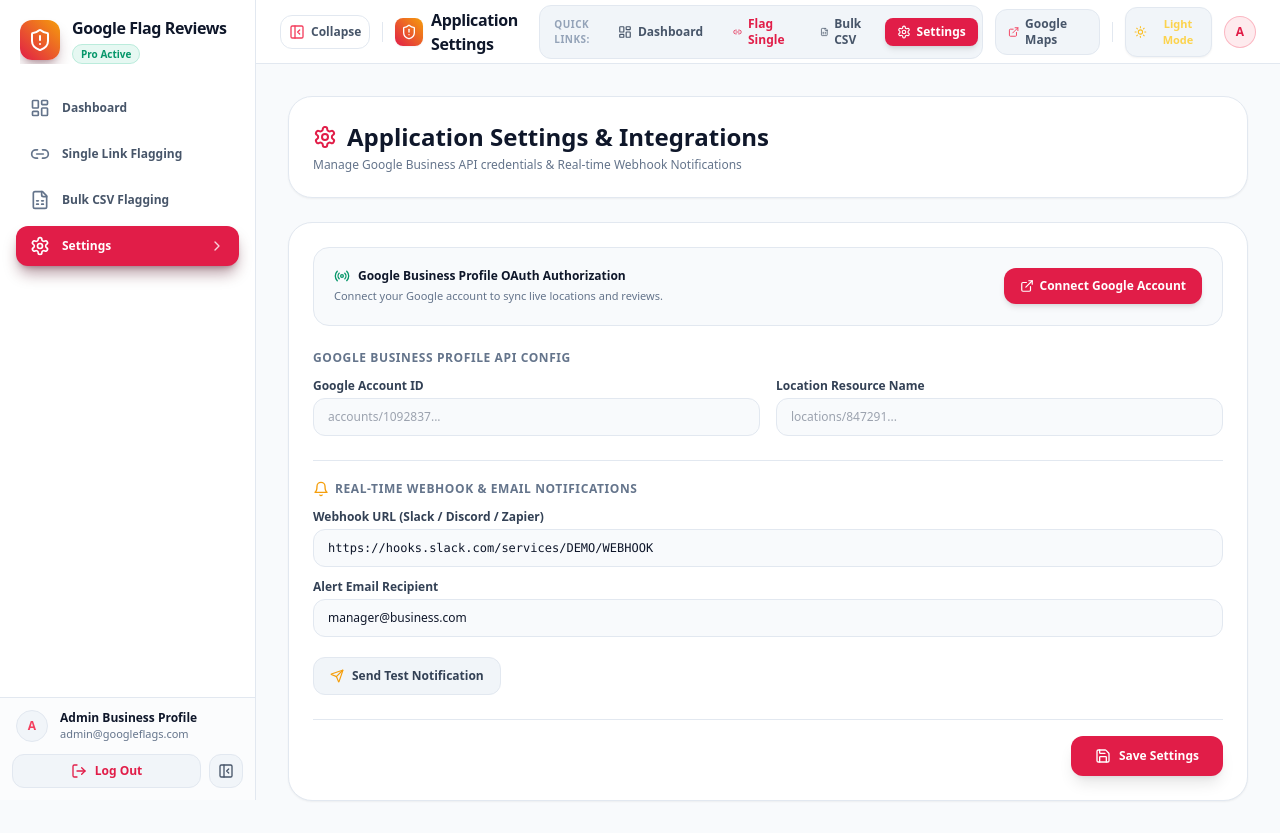
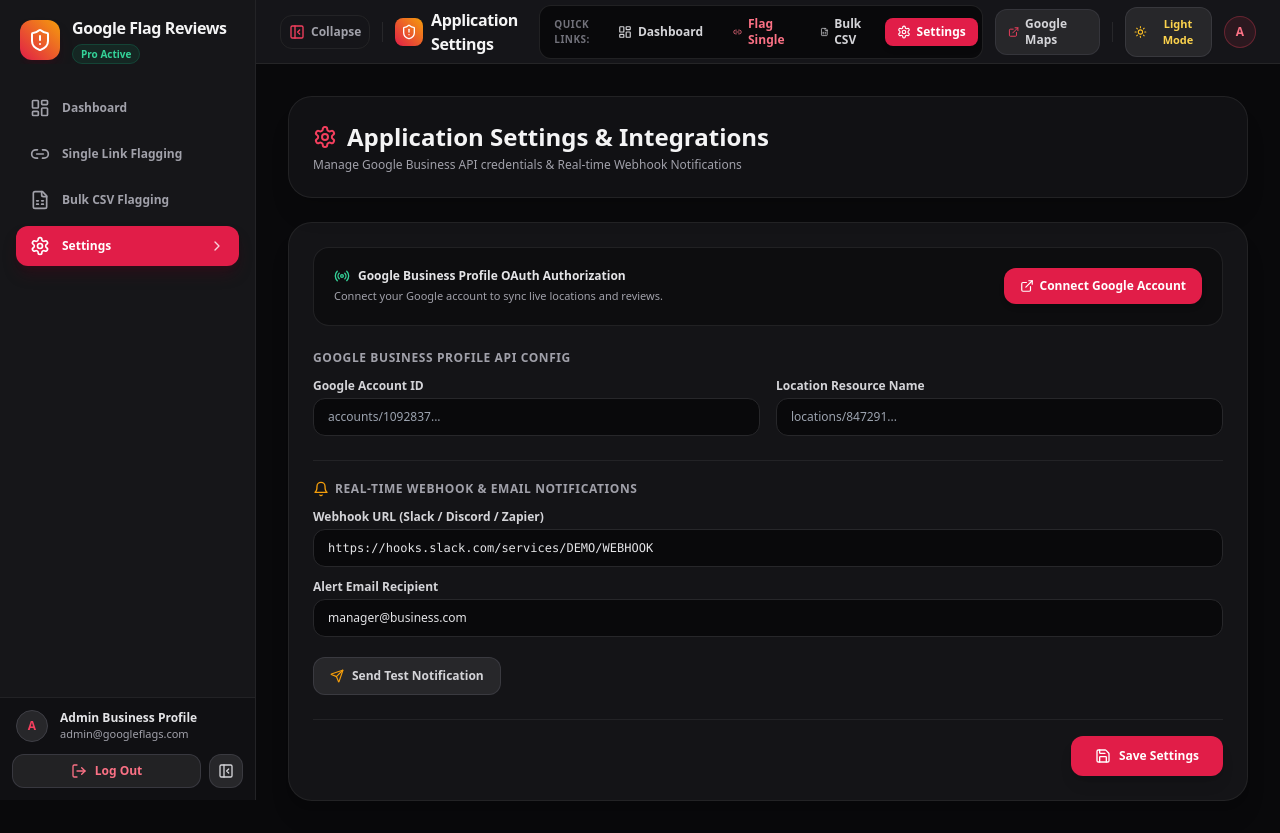
Before and after one commit to talha-naseeb/google-reviewer-flag, a Next.js app: page /settings in a window 1280 px wide. Built offline with nearby package versions, Linux system fonts and the light colour scheme.

Commit message:
Fix Tailwind darkMode class configuration and DOM class syncing for Light/Dark mode switching

```diff
--- a/src/app/globals.css
+++ b/src/app/globals.css
@@ -3,6 +3,11 @@
 @tailwind utilities;
 
 :root {
+  --background: #f8fafc;
+  --foreground: #0f172a;
+}
+
+.dark {
   --background: #09090b;
   --foreground: #f4f4f5;
 }
@@ -12,6 +17,7 @@
   background: var(--background);
   font-family: system-ui, -apple-system, BlinkMacSystemFont, 'Segoe UI', Roboto, Oxygen, Ubuntu, Cantarell, sans-serif;
   min-height: 100vh;
+  transition: background-color 0.2s ease, color 0.2s ease;
 }
 
 /* Custom scrollbars */
@@ -20,12 +26,18 @@
   height: 6px;
 }
 ::-webkit-scrollbar-track {
-  background: #09090b;
+  background: transparent;
 }
 ::-webkit-scrollbar-thumb {
-  background: #27272a;
+  background: #cbd5e1;
   border-radius: 9999px;
 }
+.dark ::-webkit-scrollbar-thumb {
+  background: #27272a;
+}
 ::-webkit-scrollbar-thumb:hover {
+  background: #94a3b8;
+}
+.dark ::-webkit-scrollbar-thumb:hover {
   background: #3f3f46;
 }
--- a/src/app/layout.tsx
+++ b/src/app/layout.tsx
@@ -13,7 +13,7 @@
   children: React.ReactNode;
 }>) {
   return (
-    <html lang="en" className="dark">
+    <html lang="en" suppressHydrationWarning>
       <body className="antialiased selection:bg-rose-500 selection:text-white min-h-screen">
         <AppShell>{children}</AppShell>
       </body>
--- a/src/components/ThemeProvider.tsx
+++ b/src/components/ThemeProvider.tsx
@@ -16,34 +16,40 @@
   const [theme, setThemeState] = useState<Theme>('dark');
   const [mounted, setMounted] = useState(false);
 
+  const applyThemeToDOM = (targetTheme: Theme) => {
+    const root = document.documentElement;
+    if (targetTheme === 'dark') {
+      root.classList.add('dark');
+      document.body.classList.add('dark');
+    } else {
+      root.classList.remove('dark');
+      document.body.classList.remove('dark');
+    }
+  };
+
   useEffect(() => {
     const savedTheme = (localStorage.getItem('app-theme') as Theme) || 'dark';
     setThemeState(savedTheme);
-    if (savedTheme === 'dark') {
-      document.documentElement.classList.add('dark');
-    } else {
-      document.documentElement.classList.remove('dark');
-    }
+    applyThemeToDOM(savedTheme);
     setMounted(true);
   }, []);
 
   const setTheme = (newTheme: Theme) => {
     setThemeState(newTheme);
     localStorage.setItem('app-theme', newTheme);
-    if (newTheme === 'dark') {
-      document.documentElement.classList.add('dark');
-    } else {
-      document.documentElement.classList.remove('dark');
-    }
+    applyThemeToDOM(newTheme);
   };
 
   const toggleTheme = () => {
-    setTheme(theme === 'dark' ? 'light' : 'dark');
+    const nextTheme = theme === 'dark' ? 'light' : 'dark';
+    setTheme(nextTheme);
   };
 
   return (
     <ThemeContext.Provider value={{ theme, toggleTheme, setTheme }}>
-      <div className={theme === 'dark' ? 'dark' : ''}>{children}</div>
+      <div className={theme === 'dark' ? 'dark min-h-screen' : 'light min-h-screen'}>
+        {children}
+      </div>
     </ThemeContext.Provider>
   );
 };
--- a/tailwind.config.ts
+++ b/tailwind.config.ts
@@ -1,6 +1,7 @@
 import type { Config } from "tailwindcss";
 
 const config: Config = {
+  darkMode: 'class',
   content: [
     "./src/pages/**/*.{js,ts,jsx,tsx,mdx}",
     "./src/components/**/*.{js,ts,jsx,tsx,mdx}",
```
